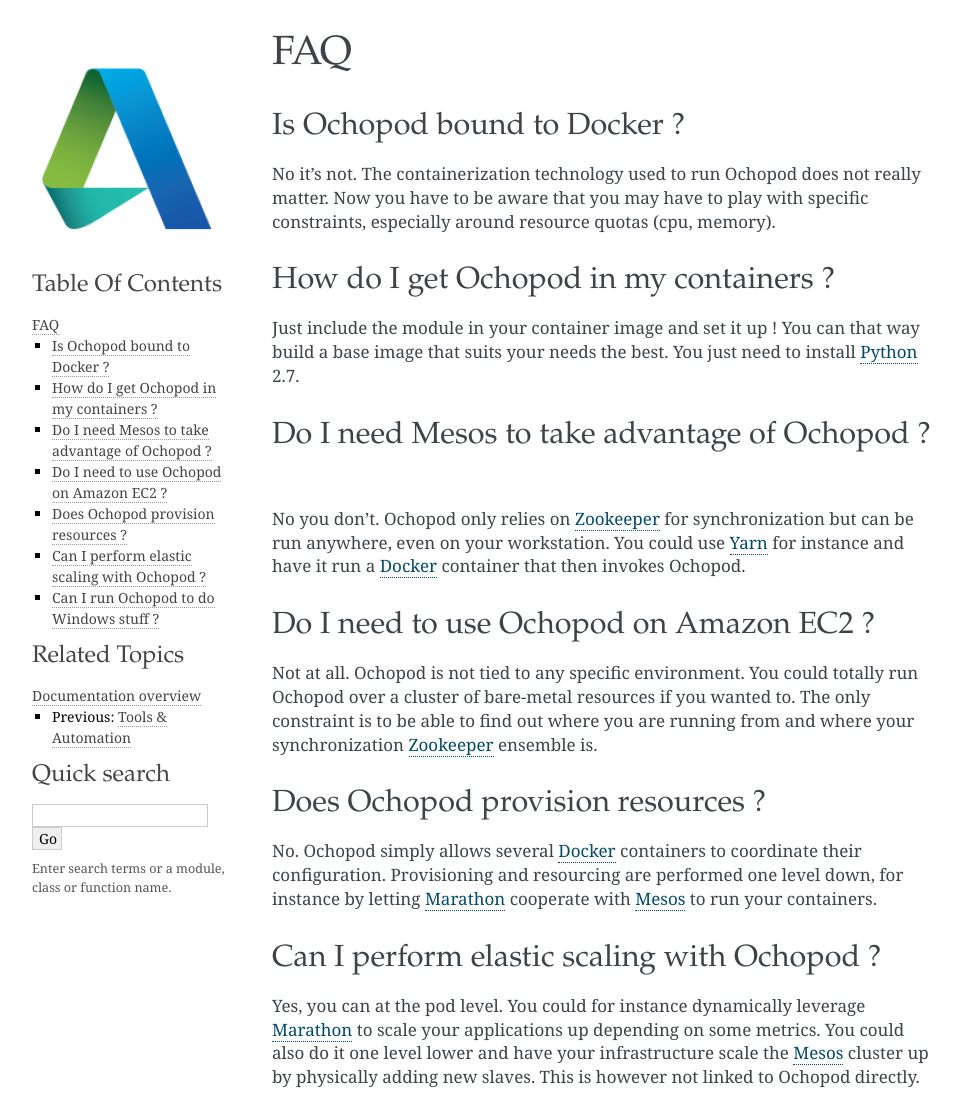
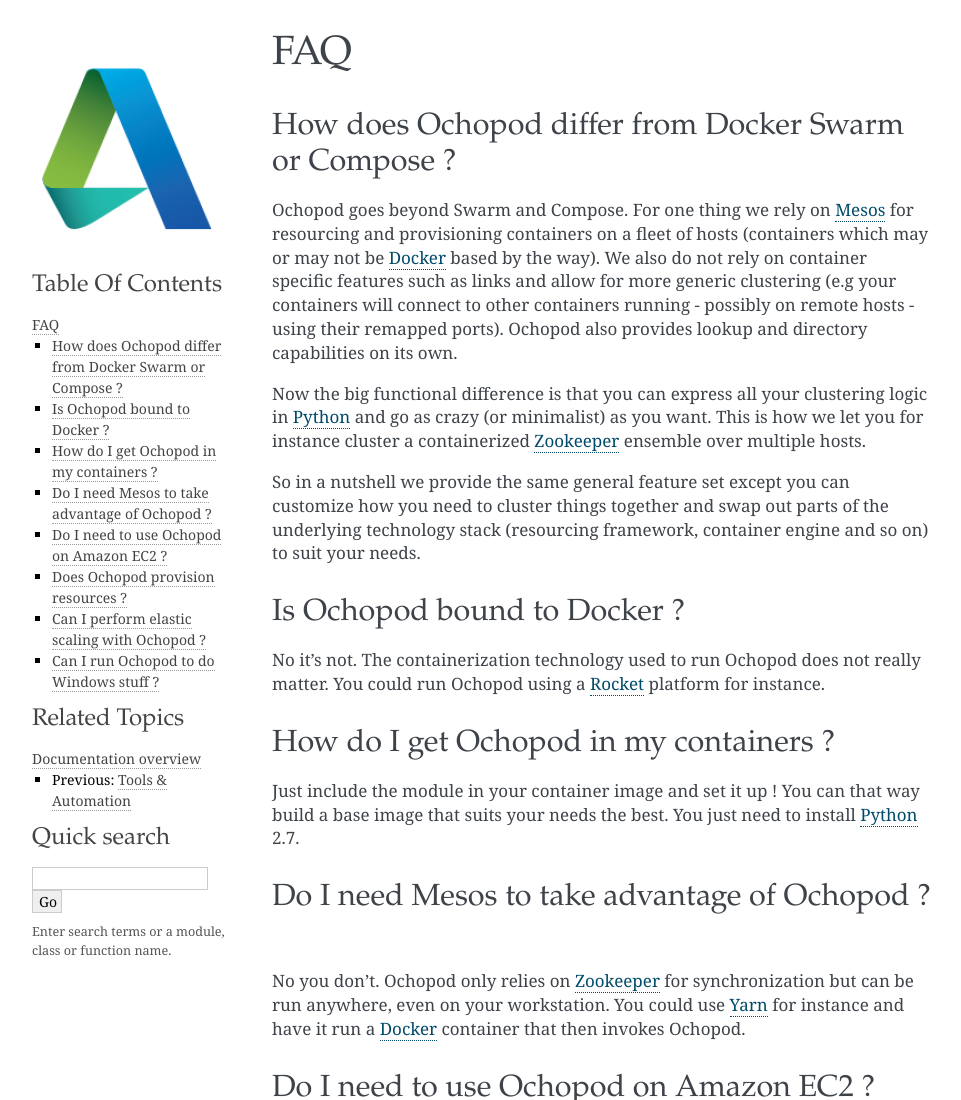
Before and after one commit to autodesk-cloud/ochopod, a plain HTML site: page faq.html in a window 1280 px wide. Shown: the top 1100 px of the page, without its empty margins (148-1109 px from the left). Drawn offline with Linux system fonts and the light colour scheme.

Commit message:
doc update

```diff
--- a/faq.html
+++ b/faq.html
@@ -57,10 +57,24 @@
 
   <div class="section" id="faq">
 <h1>FAQ<a class="headerlink" href="#faq" title="Permalink to this headline">¶</a></h1>
+<div class="section" id="how-does-ochopod-differ-from-docker-swarm-or-compose">
+<h2>How does Ochopod differ from Docker Swarm or Compose ?<a class="headerlink" href="#how-does-ochopod-differ-from-docker-swarm-or-compose" title="Permalink to this headline">¶</a></h2>
+<p>Ochopod goes beyond Swarm and Compose. For one thing we rely on <a class="reference external" href="http://mesos.apache.org/">Mesos</a> for resourcing and provisioning containers on a
+fleet of hosts (containers which may or may not be <a class="reference external" href="https://www.docker.com/">Docker</a> based by the way). We also do not rely on container
+specific features such as links and allow for more generic clustering (e.g your containers will connect to other
+containers running - possibly on remote hosts - using their remapped ports). Ochopod also provides lookup and directory
+capabilities on its own.</p>
+<p>Now the big functional difference is that you can express all your clustering logic in <a class="reference external" href="https://www.python.org/">Python</a> and go as crazy (or
+minimalist) as you want. This is how we let you for instance cluster a containerized <a class="reference external" href="http://zookeeper.apache.org/">Zookeeper</a> ensemble over multiple
+hosts.</p>
+<p>So in a nutshell we provide the same general feature set except you can customize how you need to cluster things
+together and swap out parts of the underlying technology stack (resourcing framework, container engine and so on) to
+suit your needs.</p>
+</div>
 <div class="section" id="is-ochopod-bound-to-docker">
 <h2>Is Ochopod bound to Docker ?<a class="headerlink" href="#is-ochopod-bound-to-docker" title="Permalink to this headline">¶</a></h2>
-<p>No it&#8217;s not. The containerization technology used to run Ochopod does not really matter. Now you have to be aware
-that you may have to play with specific constraints, especially around resource quotas (cpu, memory).</p>
+<p>No it&#8217;s not. The containerization technology used to run Ochopod does not really matter. You could run Ochopod using
+a <a class="reference external" href="https://github.com/coreos/rocket">Rocket</a> platform for instance.</p>
 </div>
 <div class="section" id="how-do-i-get-ochopod-in-my-containers">
 <h2>How do I get Ochopod in my containers ?<a class="headerlink" href="#how-do-i-get-ochopod-in-my-containers" title="Permalink to this headline">¶</a></h2>
@@ -107,6 +121,7 @@
   <h3><a href="index.html">Table Of Contents</a></h3>
   <ul>
 <li><a class="reference internal" href="#">FAQ</a><ul>
+<li><a class="reference internal" href="#how-does-ochopod-differ-from-docker-swarm-or-compose">How does Ochopod differ from Docker Swarm or Compose ?</a></li>
 <li><a class="reference internal" href="#is-ochopod-bound-to-docker">Is Ochopod bound to Docker ?</a></li>
 <li><a class="reference internal" href="#how-do-i-get-ochopod-in-my-containers">How do I get Ochopod in my containers ?</a></li>
 <li><a class="reference internal" href="#do-i-need-mesos-to-take-advantage-of-ochopod">Do I need Mesos to take advantage of Ochopod ?</a></li>
```
Also changed, not shown: index.html (+1 -0 lines), _sources/faq.txt, searchindex.js.
